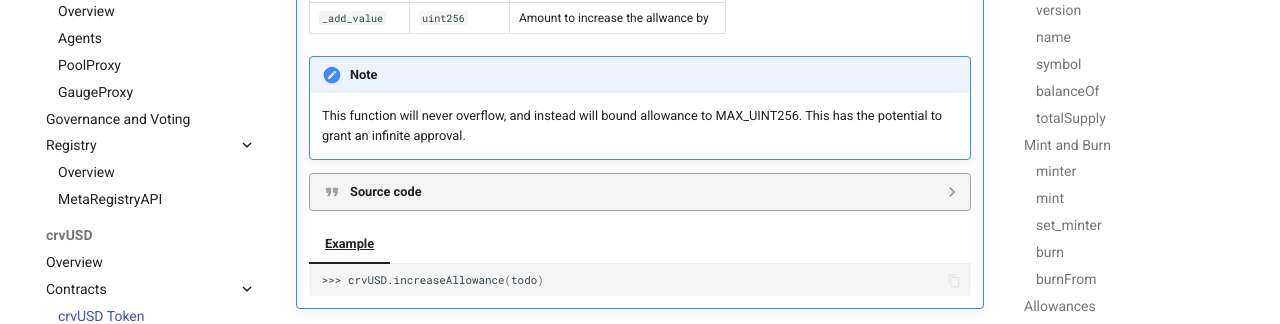
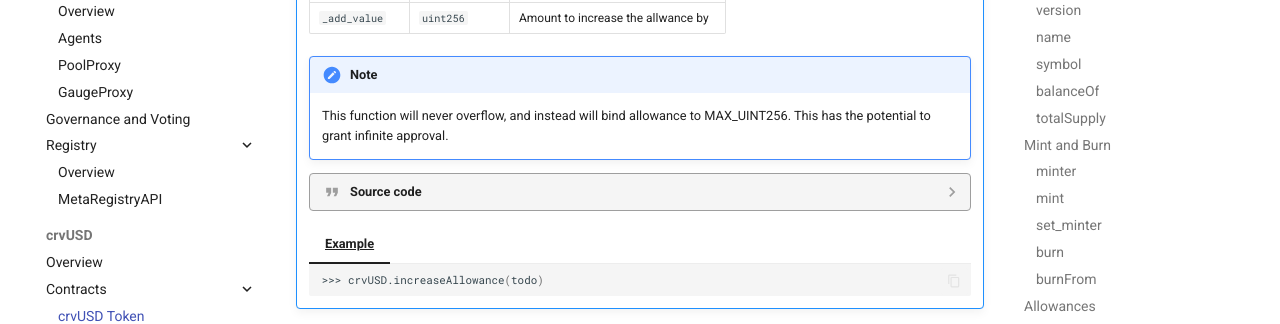
Before and after one commit to CurveDocs/curve-docs, an MkDocs documentation site: the page built from docs/crvUSD/crvUSD.md, in a window 1280 px wide and 900 px high, scrolled down 5980 px. Shown: the part 152-476 px from the top of the window. Built offline with MkDocs 1.6.1 and Material for MkDocs 9.7.7, drawn with Linux system fonts in a browser that asks for light colours.

Commit message:
apply typos and grammar fixes to crvusd

```diff
--- a/docs/crvUSD/crvUSD.md
+++ b/docs/crvUSD/crvUSD.md
@@ -460,7 +460,7 @@
     | `_add_value` |  `uint256` | Amount to increase the allwance by |
 
     !!!note
-        This function will never overflow, and instead will bound allowance to MAX_UINT256. This has the potential to grant an infinite approval.
+        This function will never overflow, and instead will bind allowance to MAX_UINT256. This has the potential to grant infinite approval.
 
     ??? quote "Source code"
 
```
